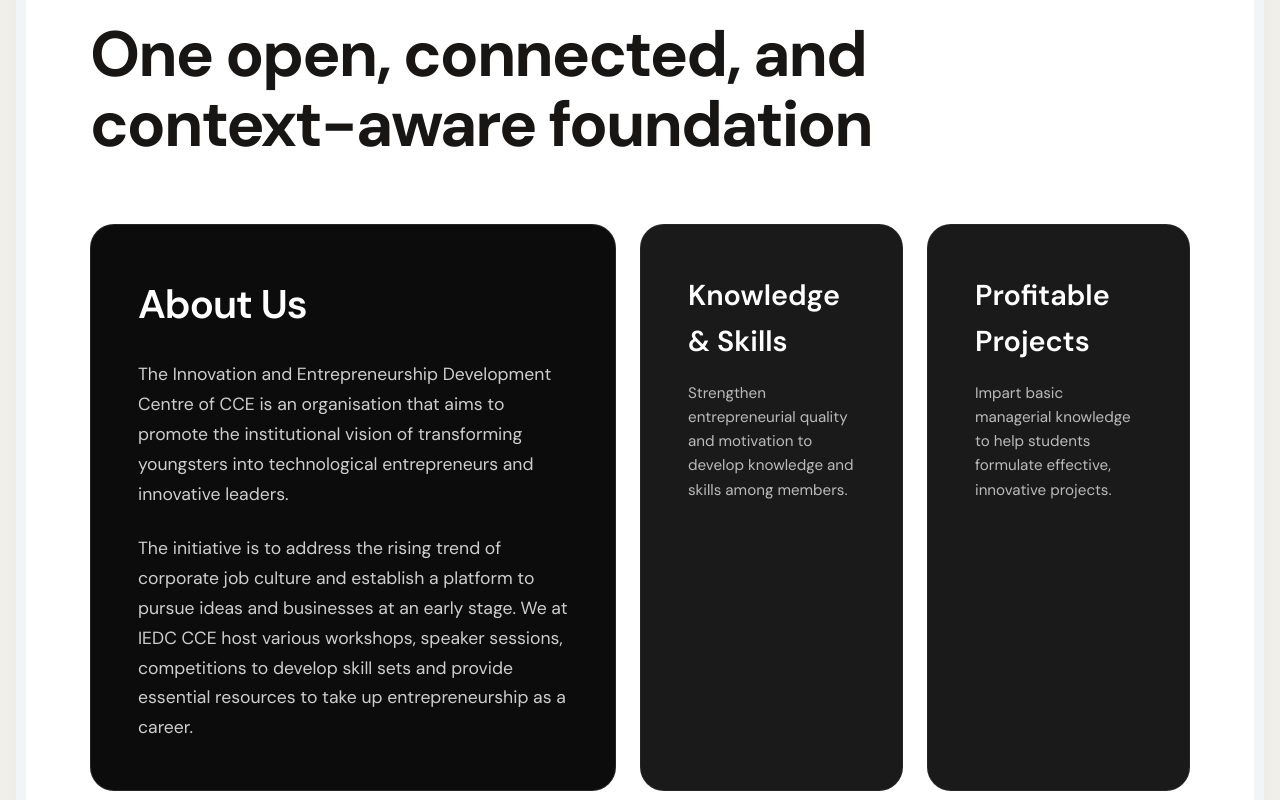
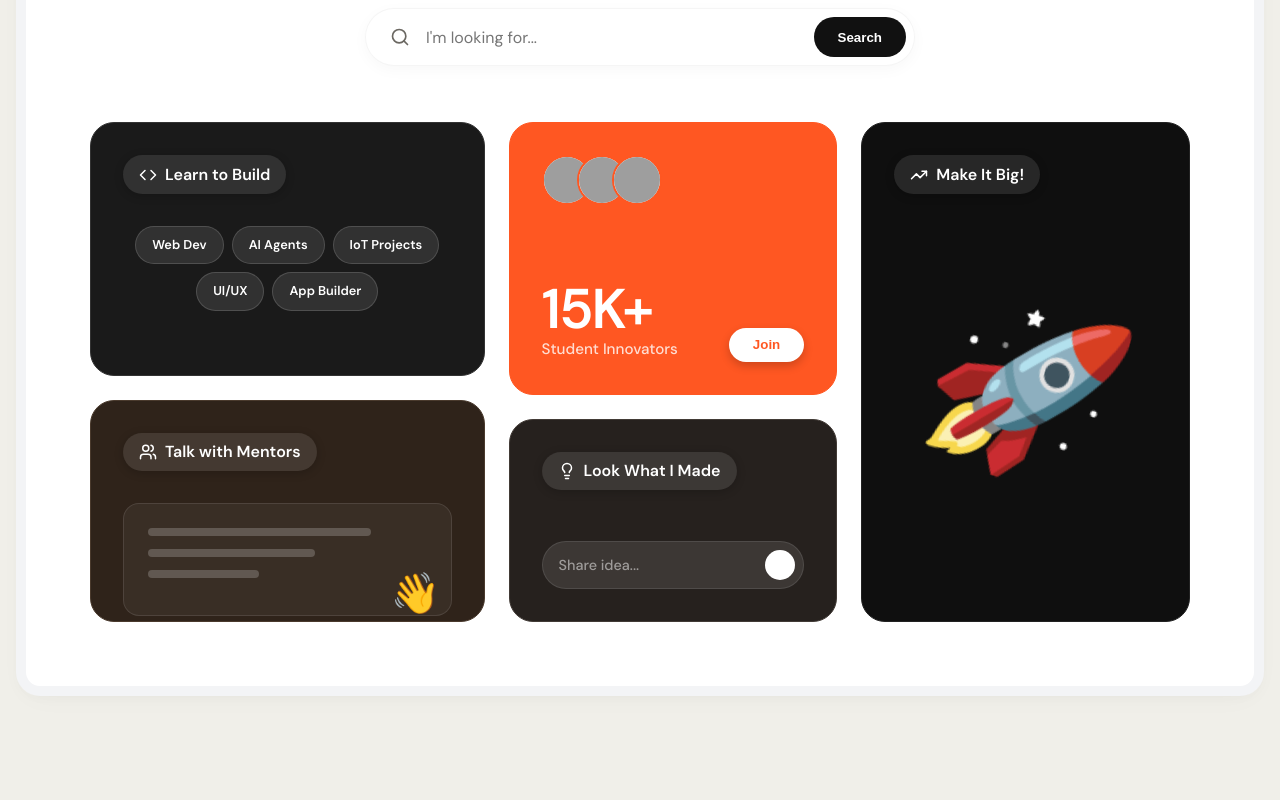
Before and after one commit to EDWINLEGEND/IEDC-CCE, a React (Vite) app: page / in a window 1280 px wide. Shown: the part 1140-1940 px from the top of the page. Built offline with nearby package versions, Linux system fonts and the light colour scheme; grey boxes are pictures that could not be loaded.

Commit message:
Design V6

```diff
--- a/src/App.jsx
+++ b/src/App.jsx
@@ -37,8 +37,8 @@
 const Home = () => (
   <>
     <Hero />
+    <BentoFeatures />
     <AboutSection />
-    <BentoFeatures />
     <RecentEvents />
     <Achievements />
     <Excom />
--- a/src/components/BentoFeatures.css
+++ b/src/components/BentoFeatures.css
@@ -88,47 +88,51 @@
     gap: 0.5rem;
     font-weight: 600;
     font-family: var(--font-heading);
-    color: #111;
-    background: rgba(255, 255, 255, 0.7);
+    color: #ffffff;
+    background: rgba(255, 255, 255, 0.1);
     padding: 0.4rem 1rem;
     border-radius: 50px;
     align-self: flex-start;
-    box-shadow: 0 2px 10px rgba(0, 0, 0, 0.05);
+    box-shadow: 0 2px 10px rgba(0, 0, 0, 0.2);
     z-index: 2;
 }
 
 /* Specific Box Colors */
 .box-tech {
-    background-color: #E6F3F5;
-    /* light cyan/grey */
+    background-color: #1a1a1a;
+    color: #ffffff;
+    border-color: #333333;
     flex: 1.2;
 }
 
 .box-community {
-    background-color: #F8EFE0;
-    /* warm beige */
+    background-color: #2F231A;
+    color: #F8EFE0;
+    border-color: #4A3A2D;
     flex: 1;
     justify-content: space-between;
 }
 
 .box-explorers {
-    background-color: #B9B4EE;
-    /* lavender */
+    background-color: var(--accent-gold);
+    color: #ffffff;
+    border-color: var(--accent-gold);
     flex: 1.5;
     justify-content: space-between;
-    color: #111;
 }
 
 .box-ideas {
-    background-color: #FDC7D5;
-    /* soft pink */
+    background-color: #26211E;
+    color: #ffffff;
+    border-color: #423b36;
     flex: 1;
     justify-content: space-between;
 }
 
 .box-magic {
-    background-color: #E2F2FE;
-    /* light blue */
+    background-color: #0f0f0f;
+    color: #ffffff;
+    border-color: #222222;
     flex: 1;
     height: 100%;
 }
@@ -143,9 +147,9 @@
 }
 
 .pill {
-    background-color: #A3D4E0;
-    /* deeper cyan */
-    color: #0c4355;
+    background-color: rgba(255, 255, 255, 0.1);
+    color: #ffffff;
+    border: 1px solid rgba(255, 255, 255, 0.15);
     font-weight: 600;
     font-size: 0.8rem;
     padding: 0.5rem 1rem;
@@ -162,7 +166,7 @@
     width: 50px;
     height: 50px;
     border-radius: 50%;
-    border: 2px solid #B9B4EE;
+    border: 2px solid var(--accent-gold);
     margin-left: -15px;
     background-color: #fff;
 }
@@ -195,26 +199,28 @@
 
 .white-pill-btn {
     background: #fff;
+    color: var(--accent-gold);
     border: none;
-    font-weight: 600;
+    font-weight: 700;
     padding: 0.6rem 1.5rem;
     border-radius: 50px;
     cursor: pointer;
-    box-shadow: 0 4px 10px rgba(0, 0, 0, 0.1);
+    box-shadow: 0 4px 10px rgba(0, 0, 0, 0.2);
 }
 
 /* Mockups */
 .community-mockup {
-    background: rgba(255, 255, 255, 0.7);
+    background: rgba(255, 255, 255, 0.05);
     border-radius: 16px;
     padding: 1.5rem;
     margin-top: 2rem;
     position: relative;
+    border: 1px solid rgba(255, 255, 255, 0.1);
 }
 
 .mock-line {
     height: 8px;
-    background: rgba(0, 0, 0, 0.1);
+    background: rgba(255, 255, 255, 0.2);
     border-radius: 4px;
     margin-bottom: 0.8rem;
 }
@@ -239,23 +245,25 @@
 }
 
 .share-input-mock {
-    background: rgba(255, 255, 255, 0.8);
+    background: rgba(255, 255, 255, 0.1);
     border-radius: 50px;
     padding: 0.5rem 0.5rem 0.5rem 1rem;
     display: flex;
     justify-content: space-between;
     align-items: center;
     margin-top: 2rem;
+    border: 1px solid rgba(255, 255, 255, 0.1);
 }
 
 .placeholder-text {
-    color: rgba(0, 0, 0, 0.4);
+    color: rgba(255, 255, 255, 0.5);
     font-size: 0.9rem;
     font-weight: 500;
 }
 
 .send-btn {
-    background: #111;
+    background: #ffffff;
+    color: #111111;
     border: none;
     width: 30px;
     height: 30px;
--- a/src/components/Excom.css
+++ b/src/components/Excom.css
@@ -2,36 +2,44 @@
     display: flex;
     align-items: center;
     justify-content: center;
-    gap: 1.5rem;
+    gap: 2rem;
     margin-bottom: 3rem;
+    flex-wrap: wrap;
 }
 
-.nodal-card {
-    height: 550px;
-    flex: 1.2;
+.excom-photo-card.nodal-card {
+    width: 240px;
+    max-width: 100%;
+    height: auto;
+    flex: none;
 }
 
 .excom-top-right {
     display: flex;
-    flex: 2;
     gap: 1.5rem;
     align-items: center;
+    flex-wrap: wrap;
+    justify-content: center;
 }
 
-.ceo-card,
-.co-ceo-card {
-    height: 450px;
-    flex: 1;
+.excom-photo-card.ceo-card,
+.excom-photo-card.co-ceo-card {
+    width: 220px;
+    max-width: 100%;
+    height: auto;
+    flex: none;
 }
 
 .excom-bottom-grid {
     display: grid;
     grid-template-columns: repeat(4, 1fr);
     gap: 1.5rem;
+    max-width: 900px;
+    margin: 0 auto;
 }
 
 .other-card {
-    height: 400px;
+    height: auto;
 }
 
 /* Base Photo Card Styles */
@@ -40,6 +48,7 @@
     border-radius: 24px;
     overflow: hidden;
     width: 100%;
+    aspect-ratio: 3 / 4;
     transition: transform 0.4s ease;
     background-color: var(--card-bg);
     /* fallback */
@@ -80,25 +89,25 @@
     bottom: 0;
     left: 0;
     right: 0;
-    padding: 2rem;
+    padding: 1.25rem;
     z-index: 2;
     display: flex;
     flex-direction: column;
     align-items: flex-start;
-    gap: 1rem;
+    gap: 0.8rem;
 }
 
 /* Larger padding for the big left card */
 .nodal-card .excom-photo-content {
-    padding: 3rem;
+    padding: 2rem;
 }
 
 .excom-photo-role {
     background-color: #ffffff;
     color: #111111;
-    font-size: 0.9rem;
+    font-size: 0.8rem;
     font-weight: 600;
-    padding: 0.5rem 1.25rem;
+    padding: 0.4rem 1rem;
     border-radius: 50px;
     font-family: var(--font-body);
     box-shadow: 0 4px 10px rgba(0, 0, 0, 0.1);
@@ -106,7 +115,7 @@
 
 .excom-photo-name {
     color: #ffffff;
-    font-size: 2rem;
+    font-size: 1.25rem;
     font-weight: 500;
     font-family: var(--font-heading);
     line-height: 1.1;
@@ -116,28 +125,17 @@
 
 /* Larger text for Nodal */
 .nodal-card .excom-photo-name {
-    font-size: 3rem;
+    font-size: 1.6rem;
 }
 
 @media (max-width: 1024px) {
-    .excom-top-section {
-        flex-direction: column;
+    .excom-photo-card.nodal-card {
+        width: 220px;
     }
 
-    .nodal-card {
-        height: 500px;
-        width: 100%;
-    }
-
-    .excom-top-right {
-        width: 100%;
-        display: flex;
-    }
-
-    .ceo-card,
-    .co-ceo-card {
-        height: 400px;
-        flex: 1;
+    .excom-photo-card.ceo-card,
+    .excom-photo-card.co-ceo-card {
+        width: 180px;
     }
 
     .excom-bottom-grid {
@@ -146,22 +144,28 @@
 }
 
 @media (max-width: 768px) {
-    .excom-top-right {
+    .excom-top-section {
         flex-direction: column;
     }
 
-    .ceo-card,
-    .co-ceo-card {
-        height: 400px;
+    .excom-photo-card.nodal-card {
         width: 100%;
+        max-width: 400px;
+    }
+
+    .excom-top-right {
+        flex-direction: column;
+        width: 100%;
+    }
+
+    .excom-photo-card.ceo-card,
+    .excom-photo-card.co-ceo-card {
+        width: 100%;
+        max-width: 320px;
     }
 
     .excom-bottom-grid {
         grid-template-columns: repeat(2, 1fr);
-    }
-
-    .other-card {
-        height: 350px;
     }
 
     .excom-photo-content {
--- a/src/components/Footer.css
+++ b/src/components/Footer.css
@@ -58,8 +58,8 @@
 
 /* Pill Buttons specific to footer */
 .btn-white-pill {
-    background-color: var(--text-primary);
-    color: white;
+    background-color: #ffffff;
+    color: #111111;
     padding: 0.8rem 1.5rem;
     border-radius: 50px;
     /* Pill shape */
@@ -76,8 +76,8 @@
 }
 
 .btn-dark-pill {
-    background-color: rgba(0, 0, 0, 0.05);
-    color: var(--text-primary);
+    background-color: rgba(255, 255, 255, 0.1);
+    color: #ffffff;
     padding: 0.8rem 1.5rem;
     border-radius: 50px;
     font-weight: 600;
--- a/src/index.css
+++ b/src/index.css
@@ -17,9 +17,9 @@
   --card-shadow: 0 8px 30px -10px rgba(0, 0, 0, 0.04), 0 4px 10px rgba(0, 0, 0, 0.015);
   --thick-border: #F3F4F6;
   /* Slightly lesser/subtler color than the component bg */
-  --footer-bg: #ffffff;
-  --footer-text: var(--text-primary);
-  --footer-border: rgba(0, 0, 0, 0.08);
+  --footer-bg: #0A0A0A;
+  --footer-text: #ffffff;
+  --footer-border: rgba(255, 255, 255, 0.1);
 
 
   --scrollbar-thumb: #9ca3af;
```
